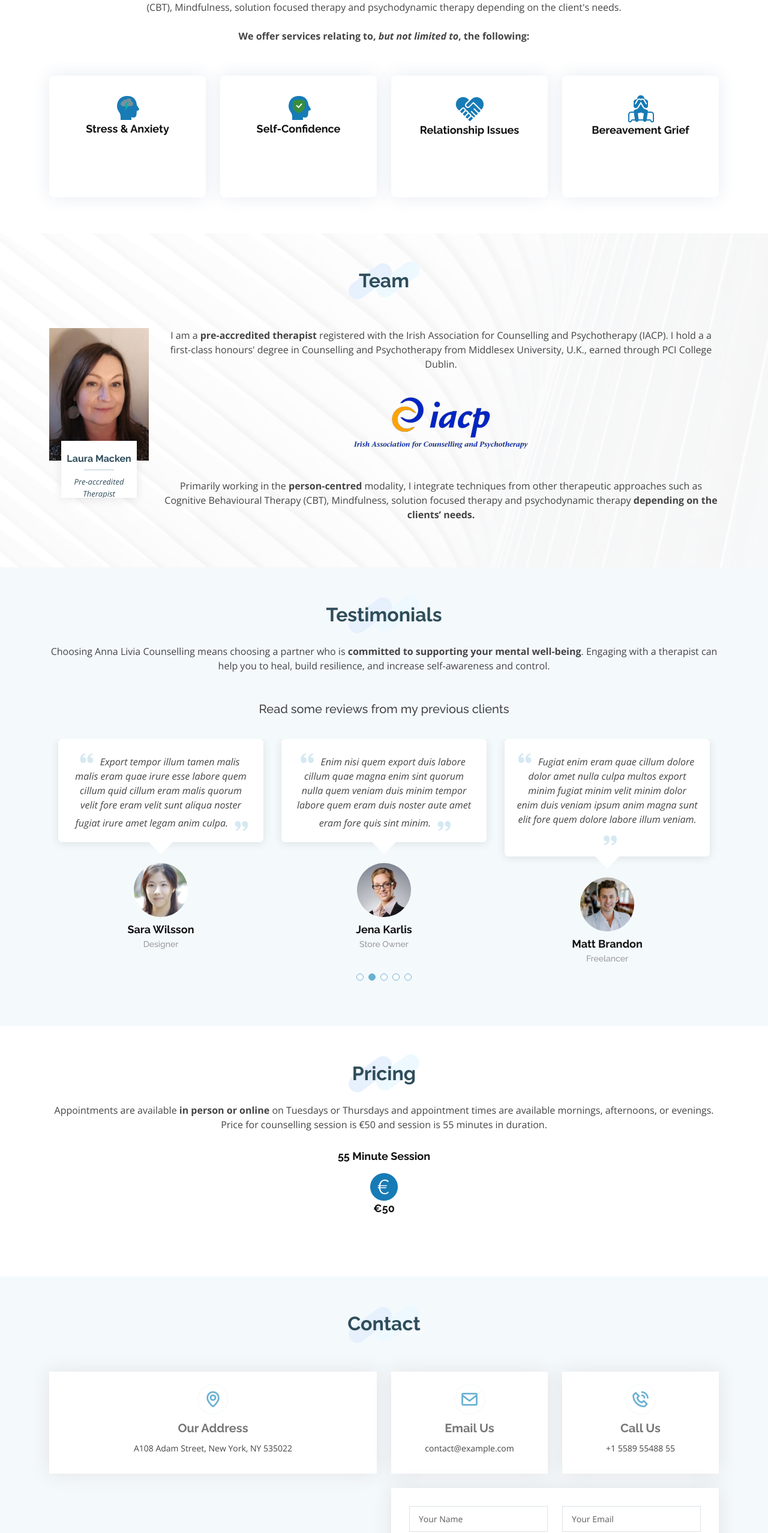
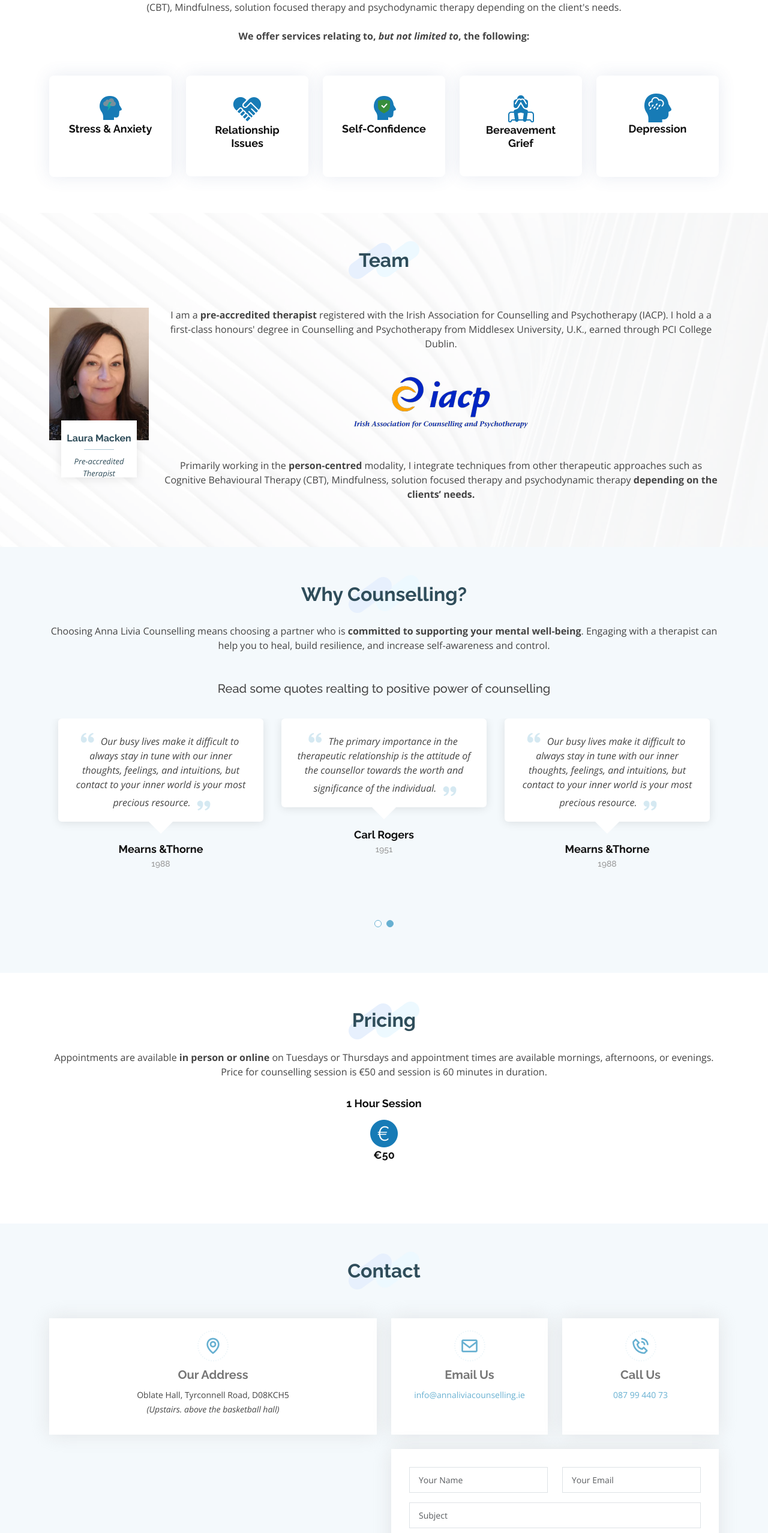
Before and after one commit to Jagger81/annalivia, a plain HTML site: page index.html in a window 1280 px wide. Shown: the part 1808-4364 px from the top of the page at 60% size. Drawn offline with nearby package versions, Linux system fonts and the light colour scheme; grey boxes are pictures that could not be loaded.

Commit message:
Final Changes for client review

```diff
--- a/assets/css/style.css
+++ b/assets/css/style.css
@@ -713,6 +713,20 @@ section {
 /*--------------------------------------------------------------
 # Services
 --------------------------------------------------------------*/
+@media (min-width: 992px) {
+  .services .col-lg-2 {
+  flex: 0 0 auto;
+  width: 20%;
+}
+}
+
+@media (max-width: 991px){
+.services .col-md-6 {
+  flex: 0 0 auto;
+  width: 100%;
+}
+}
+
 .services .icon-box {
   padding: 30px;
   position: relative;
--- a/index.html
+++ b/index.html
@@ -197,35 +197,43 @@
 
         <div class="row">
 
-          <div class="col-md-6 col-lg-3 d-flex align-items-stretch mb-5 mb-lg-0">
+          <div class="col-md-6 col-lg-2 align-items-stretch mb-5 mb-lg-0">
             <div class="icon-box" data-aos="fade-up">
               <img src="assets/img/Services/icons8-stress-48.png" alt="">
-              <h4 class="title"><a href="">Stress & Anxiety</a></h4>
-              <p class="description">Voluptatum deleniti atqueasdfasdfasdfsdfasdfasdf</p>
+              <h4 class="title"><a href="">Stress & Anxiety</a></h4><br>
+              <!--<p class="description">Voluptatum deleniti</p>-->
             </div>
           </div>
 
-          <div class="col-md-6 col-lg-3 d-flex align-items-stretch mb-5 mb-lg-0">
+          <div class="col-md-6 col-lg-2 align-items-stretch mb-5 mb-lg-0">
             <div class="icon-box" data-aos="fade-up">
-              <img src="assets/img/Services/icons8-confidence-48.png" alt="">
-              <h4 class="title"><a href="">Self-Confidence</a></h4>
-              <p class="description">Voluptatum deleniti atqueasdfasdfasdfsdfasdfasdf</p>
+              <img src="assets/img/Services/icons8-relationship-48.png" alt="">
+              <h4 class="title"><a href="">Relationship Issues</a></h4>
+              <!--<p class="description">Voluptatum deleniti</p>-->
             </div>
           </div>
 
-          <div class="col-md-6 col-lg-3 d-flex align-items-stretch mb-5 mb-lg-0">
+          <div class="col-md-6 col-lg-2 align-items-stretch mb-5 mb-lg-0">
             <div class="icon-box" data-aos="fade-up">
-              <img src="assets/img/Services/icons8-relationship-48.png" alt="">
-              <h4 class="title"><a href="">Relationship Issues</a></h4>
-              <p class="description">Voluptatum deleniti atqueasdfasdfasdfsdfasdfasdf</p>
+              <img src="assets/img/Services/icons8-confidence-48.png" alt="">
+              <h4 class="title"><a href="">Self-Confidence</a></h4><br>
+              <!--<p class="description">Voluptatum deleniti</p>-->
             </div>
           </div>
 
-          <div class="col-md-6 col-lg-3 d-flex align-items-stretch mb-5 mb-lg-0">
+          <div class="col-md-6 col-lg-2 align-items-stretch mb-5 mb-lg-0">
             <div class="icon-box" data-aos="fade-up">
               <img src="assets/img/Services/icons8-grief-48.png" alt="">
               <h4 class="title"><a href="">Bereavement Grief</a></h4>
-              <p class="description">Voluptatum deleniti atqueasdfasdfasdfsdfasdfasdf</p>
+              <!--<p class="description">Voluptatum deleniti</p>-->
+            </div>
+          </div>
+
+          <div class="col-md-6 col-lg-2 align-items-stretch mb-5 mb-lg-0">
+            <div class="icon-box" data-aos="fade-up">
+              <img src="assets/img/Services/icons8-depression-48.png" alt="">
+              <h4 class="title"><a href="">Depression</a></h4><br>
+              <!--<p class="description">Voluptatum deleniti</p>-->
             </div>
           </div>
 
@@ -490,9 +498,9 @@
       <div class="container">
 
         <div class="section-title" data-aos="fade-in" data-aos-delay="100">
-          <h2>Testimonials</h2>
+          <h2>Why Counselling?</h2>
           <p>Choosing Anna Livia Counselling means choosing a partner who is <span style="font-weight: bold;">committed to supporting your mental well-being</span>. Engaging with a therapist can help you to heal, build resilience, and increase self-awareness and control. </p><br><br>
-          <h5>Read some reviews from my previous clients</h5>
+          <h5>Read some quotes realting to positive power of counselling</h5>
         </div>
 
         <div class="testimonials-slider swiper" data-aos="fade-up" data-aos-delay="100">
@@ -502,12 +510,12 @@
               <div class="testimonial-item">
                 <p>
                   <i class="bx bxs-quote-alt-left quote-icon-left"></i>
-                  Proin iaculis purus consequat sem cure digni ssim donec porttitora entum suscipit rhoncus. Accusantium quam, ultricies eget id, aliquam eget nibh et. Maecen aliquam, risus at semper.
+                  The primary importance in the therapeutic relationship is the attitude of the counsellor towards the worth and significance of the individual.
                   <i class="bx bxs-quote-alt-right quote-icon-right"></i>
                 </p>
-                <img src="assets/img/testimonials/testimonials-1.jpg" class="testimonial-img" alt="">
-                <h3>Saul Goodman</h3>
-                <h4>Ceo &amp; Founder</h4>
+                <!--<img src="assets/img/testimonials/testimonials-1.jpg" class="testimonial-img" alt=""-->
+                <h3>Carl Rogers</h3>
+                <h4>1951</h4>
               </div>
             </div><!-- End testimonial item -->
 
@@ -515,16 +523,16 @@
               <div class="testimonial-item">
                 <p>
                   <i class="bx bxs-quote-alt-left quote-icon-left"></i>
-                  Export tempor illum tamen malis malis eram quae irure esse labore quem cillum quid cillum eram malis quorum velit fore eram velit sunt aliqua noster fugiat irure amet legam anim culpa.
+                  Our busy lives make it difficult to always stay in tune with our inner thoughts, feelings, and intuitions, but contact to your inner world is your most precious resource.
                   <i class="bx bxs-quote-alt-right quote-icon-right"></i>
                 </p>
-                <img src="assets/img/testimonials/testimonials-2.jpg" class="testimonial-img" alt="">
-                <h3>Sara Wilsson</h3>
-                <h4>Designer</h4>
+                <!--<img src="assets/img/testimonials/testimonials-2.jpg" class="testimonial-img" alt="">-->
+                <h3>Mearns &Thorne</h3>
+                <h4>1988</h4>
               </div>
             </div><!-- End testimonial item -->
 
-            <div class="swiper-slide">
+            <!--<div class="swiper-slide">
               <div class="testimonial-item">
                 <p>
                   <i class="bx bxs-quote-alt-left quote-icon-left"></i>
@@ -535,9 +543,9 @@
                 <h3>Jena Karlis</h3>
                 <h4>Store Owner</h4>
               </div>
-            </div><!-- End testimonial item -->
+            </div>--><!-- End testimonial item -->
 
-            <div class="swiper-slide">
+            <!--<div class="swiper-slide">
               <div class="testimonial-item">
                 <p>
                   <i class="bx bxs-quote-alt-left quote-icon-left"></i>
@@ -548,9 +556,9 @@
                 <h3>Matt Brandon</h3>
                 <h4>Freelancer</h4>
               </div>
-            </div><!-- End testimonial item -->
+            </div>--><!-- End testimonial item -->
 
-            <div class="swiper-slide">
+            <!--<div class="swiper-slide">
               <div class="testimonial-item">
                 <p>
                   <i class="bx bxs-quote-alt-left quote-icon-left"></i>
@@ -561,7 +569,7 @@
                 <h3>John Larson</h3>
                 <h4>Entrepreneur</h4>
               </div>
-            </div><!-- End testimonial item -->
+            </div>--><!-- End testimonial item -->
 
           </div>
           <div class="swiper-pagination"></div>
@@ -576,10 +584,10 @@
 
         <div class="section-title" data-aos="fade-in" data-aos-delay="100">
           <h2>Pricing</h2>
-          <p>Appointments are available <span style="font-weight: bold;">in person or online</span> on Tuesdays or Thursdays and appointment times are available mornings, afternoons, or evenings. Price for counselling session is €50 and session is 55 minutes in duration.</p>
+          <p>Appointments are available <span style="font-weight: bold;">in person or online</span> on Tuesdays or Thursdays and appointment times are available mornings, afternoons, or evenings. Price for counselling session is €50 and session is 60 minutes in duration.</p>
         </div>
         <div style="text-align: center;">
-              <h4 class="title"><a href="">55 Minute Session</a></h4>
+              <h4 class="title"><a href="">1 Hour Session</a></h4>
               <img src="assets/img/Services/icons8-euro-50.png" alt="">
               <h4 class="title"><a href="">€50</a></h4>
               <p class="description">Voluptatum deleniti atqueasdfasdfasdfsdfasdfasdf</p>
@@ -603,7 +611,8 @@
             <div class="info-box mb-4">
               <i class="bx bx-map"></i>
               <h3>Our Address</h3>
-              <p>A108 Adam Street, New York, NY 535022</p>
+              <p>Oblate Hall, Tyrconnell Road, D08KCH5</p>
+              <p style="font-style: italic;">(Upstairs. above the basketball hall)</p>
             </div>
           </div>
 
@@ -611,7 +620,7 @@
             <div class="info-box  mb-4">
               <i class="bx bx-envelope"></i>
               <h3>Email Us</h3>
-              <p>contact@example.com</p>
+              <p><a href = "mailto: info@annaliviacounselling.ie">info@annaliviacounselling.ie</a></p><br>
             </div>
           </div>
 
@@ -619,7 +628,7 @@
             <div class="info-box  mb-4">
               <i class="bx bx-phone-call"></i>
               <h3>Call Us</h3>
-              <p>+1 5589 55488 55</p>
+              <p><a href = "tel@+353879944073">087 99 440 73</a></p><br>
             </div>
           </div>
 
@@ -628,11 +637,11 @@
         <div class="row">
 
           <div class="col-lg-6 ">
-            <iframe class="mb-4 mb-lg-0" src="https://www.google.com/maps/embed?pb=!1m14!1m8!1m3!1d12097.433213460943!2d-74.0062269!3d40.7101282!3m2!1i1024!2i768!4f13.1!3m3!1m2!1s0x0%3A0xb89d1fe6bc499443!2sDowntown+Conference+Center!5e0!3m2!1smk!2sbg!4v1539943755621" frameborder="0" style="border:0; width: 100%; height: 384px;" allowfullscreen></iframe>
+            <iframe class="mb-4 mb-lg-0" src="https://www.google.com/maps/embed?pb=!1m18!1m12!1m3!1d2215.647719535799!2d-6.329266762353676!3d53.337493408094815!2m3!1f0!2f0!3f0!3m2!1i1024!2i768!4f13.1!3m3!1m2!1s0x48670cf68a17e69d%3A0xc21c994592f12031!2sInchicore%2C%20Dublin%208%2C%20D08%20KCH5%2C%20Ireland!5e0!3m2!1sen!2ses!4v1696428179498!5m2!1sen!2ses" frameborder="0" style="border:0; width: 100%; height: 384px;" allowfullscreen></iframe>
           </div>
 
           <div class="col-lg-6">
-            <form action="forms/contact.php" method="post" role="form" class="php-email-form">
+            <form action="https://formsubmit.co/info@annaliviacounselling.ie" method="post" role="form" class="php-email-form">
               <div class="row">
                 <div class="col-md-6 form-group">
                   <input type="text" name="name" class="form-control" id="name" placeholder="Your Name" required>
@@ -675,10 +684,10 @@
               <img src="assets/img/Anna Livia Logo_blue.png" alt="" class="img-fluid">
               <h3><em>Here To Listen</em></h3>
               <p>
-                Street Name <br>
-                [eircode], Dublin, Ireland<br><br>
-                <strong>Phone:</strong> +353 123 456 78<br>
-                <strong>Email:</strong> info@example.com<br>
+                Oblate Hall, Tyrconnell Road, <br>
+                D08KCH5, Dublin, Ireland<br><br>
+                <strong>Phone:</strong><a href = "tel@+353879944073"> 087 99 440 73</a><br>
+                <strong>Email:</strong> <a href = "mailto: info@annaliviacounselling.ie">info@annaliviacounselling.ie</a><br>
               </p>
               <div class="social-links mt-3">
                 <a href="#" class="twitter"><i class="bx bxl-twitter"></i></a>
@@ -693,15 +702,15 @@
           <div class="col-lg-2 col-md-6 footer-links">
             <h4>Useful Links</h4>
             <ul>
-              <li><i class="bx bx-chevron-right"></i> <a href="#">Home</a></li>
-              <li><i class="bx bx-chevron-right"></i> <a href="#">About us</a></li>
-              <li><i class="bx bx-chevron-right"></i> <a href="#">Services</a></li>
-              <li><i class="bx bx-chevron-right"></i> <a href="#">Terms of service</a></li>
-              <li><i class="bx bx-chevron-right"></i> <a href="#">Privacy policy</a></li>
+              <li><i class="bx bx-chevron-right"></i> <a href="#hero">Home</a></li>
+              <li><i class="bx bx-chevron-right"></i> <a href="#about">About us</a></li>
+              <li><i class="bx bx-chevron-right"></i> <a href="#services">Services</a></li>
+              <li><i class="bx bx-chevron-right"></i> <a href="#team">Our Team</a></li>
+              <li><i class="bx bx-chevron-right"></i> <a href="#pricing">Pricing</a></li>
             </ul>
           </div>
 
-          <div class="col-lg-2 col-md-6 footer-links">
+          <!--<div class="col-lg-2 col-md-6 footer-links">
             <h4>Our Services</h4>
             <ul>
               <li><i class="bx bx-chevron-right"></i> <a href="#">Web Design</a></li>
@@ -710,7 +719,7 @@
               <li><i class="bx bx-chevron-right"></i> <a href="#">Marketing</a></li>
               <li><i class="bx bx-chevron-right"></i> <a href="#">Graphic Design</a></li>
             </ul>
-          </div>
+          </div>-->
 
           <!--<div class="col-lg-4 col-md-6 footer-newsletter">
             <h4>Our Newsletter</h4>
@@ -735,6 +744,7 @@
         <!-- Licensing information: https://bootstrapmade.com/license/ -->
         <!-- Purchase the pro version with working PHP/AJAX contact form: https://bootstrapmade.com/squadfree-free-bootstrap-template-creative/ -->
         Designed by <a href="https://bootstrapmade.com/">BootstrapMade</a>
+        Tailored for Anna Livia Counselling by <a href="https://cranmerwebdesign.ie/">Cranmer Web Design</a>
       </div>
     </div>
   </footer><!-- End Footer -->
```
Also changed, not shown: assets/img/Services/icons8-depression-48.png (added), assets/vendor/bootstrap/css/bootstrap.css.
